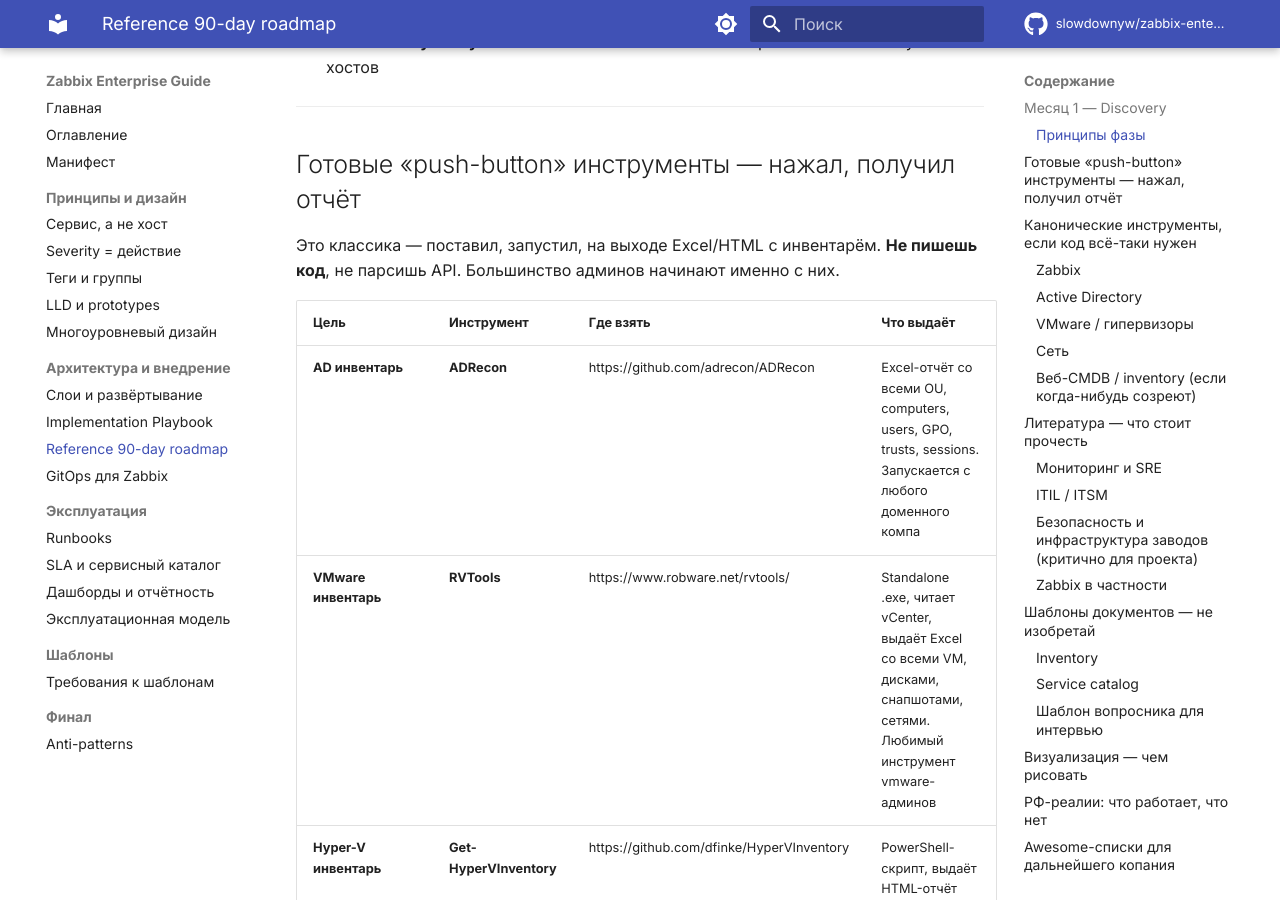
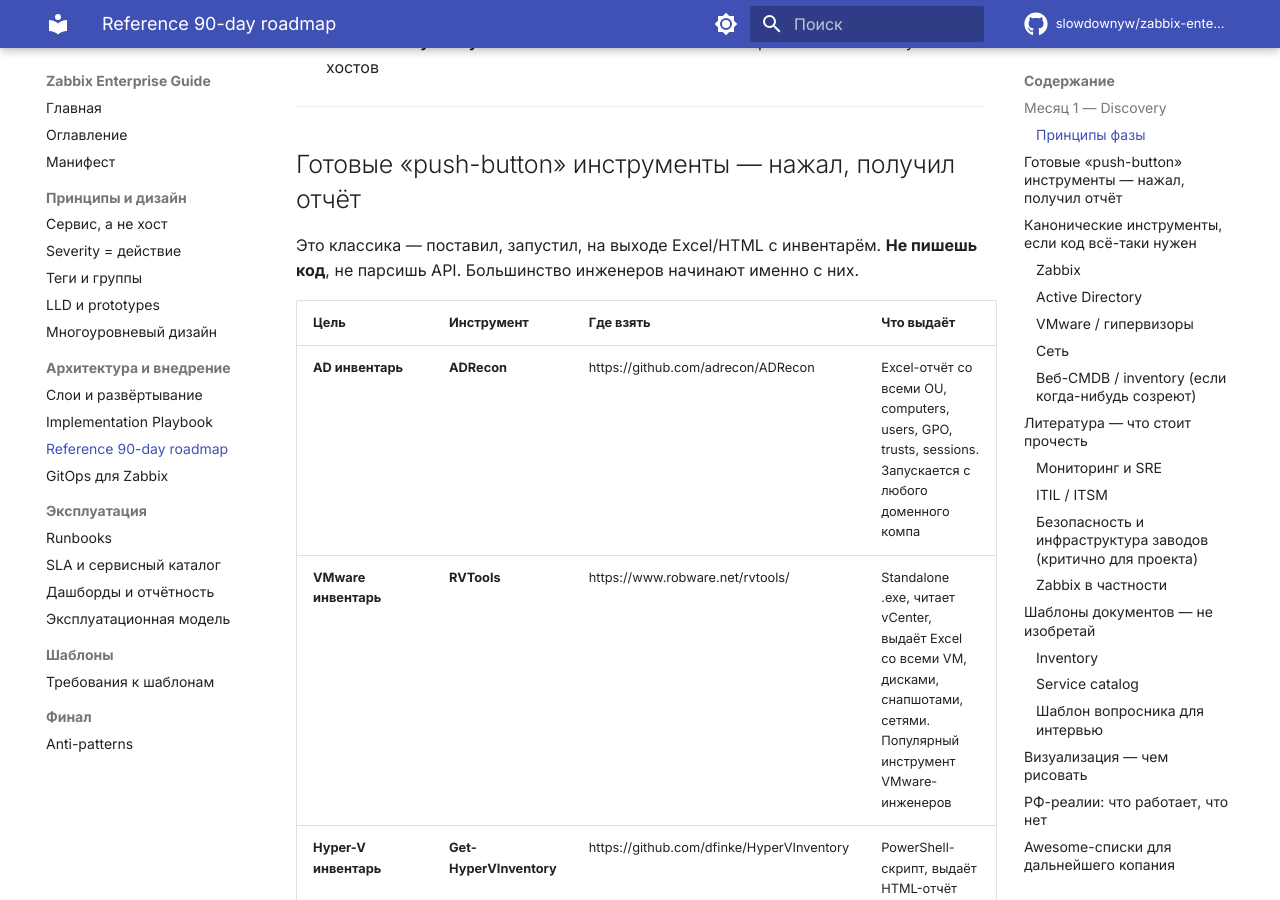
Before and after one commit to slowdownyw/zabbix-enterprise-guide, an MkDocs documentation site: the page built from docs/07_implementation_roadmap.md, in a window 1280 px wide and 900 px high, scrolled down 1014 px. Built offline with MkDocs 1.6.1 and Material for MkDocs 9.7.7, drawn with Linux system fonts in a browser that asks for light colours; comment, search, counter and statistics services are not loaded; some of the changed text lies outside the part shown.

Commit message:
alpha-v03-admins->engineers;)

```diff
--- a/docs/07_implementation_roadmap.md
+++ b/docs/07_implementation_roadmap.md
@@ -29,12 +29,12 @@
 
 ## Готовые «push-button» инструменты — нажал, получил отчёт
 
-Это классика — поставил, запустил, на выходе Excel/HTML с инвентарём. **Не пишешь код**, не парсишь API. Большинство админов начинают именно с них.
+Это классика — поставил, запустил, на выходе Excel/HTML с инвентарём. **Не пишешь код**, не парсишь API. Большинство инженеров начинают именно с них.
 
 | Цель | Инструмент | Где взять | Что выдаёт |
 |---|---|---|---|
 | **AD инвентарь** | **ADRecon** | https://github.com/adrecon/ADRecon | Excel-отчёт со всеми OU, computers, users, GPO, trusts, sessions. Запускается с любого доменного компа |
-| **VMware инвентарь** | **RVTools** | https://www.robware.net/rvtools/ | Standalone .exe, читает vCenter, выдаёт Excel со всеми VM, дисками, снапшотами, сетями. Любимый инструмент vmware-админов |
+| **VMware инвентарь** | **RVTools** | https://www.robware.net/rvtools/ | Standalone .exe, читает vCenter, выдаёт Excel со всеми VM, дисками, снапшотами, сетями. Популярный инструмент VMware-инженеров |
 | **Hyper-V инвентарь** | **Get-HyperVInventory** | https://github.com/dfinke/HyperVInventory | PowerShell-скрипт, выдаёт HTML-отчёт |
 | **Zabbix аудит** | **zabbix-cli** | https://github.com/unioslo/zabbix-cli | CLI-обёртка над API, экспорт хостов/шаблонов/триггеров одной командой |
 | **Сетевая discovery** | **LibreNMS** | https://www.librenms.org/ | Ставится рядом с Zabbix, сам находит SNMP-устройства через CDP/LLDP — на выходе карта сети за день |
```
Also changed, not shown: other parts of docs/07_implementation_roadmap.md (+4 -4 lines), docs/02_severity_model.md (+1 -1 lines), docs/03_tags_and_groups.md (+1 -1 lines), docs/04_lld_and_prototypes.md (+1 -1 lines), docs/10_sla_service_catalog.md (+2 -2 lines), docs/11_dashboards_reporting.md (+2 -2 lines).
